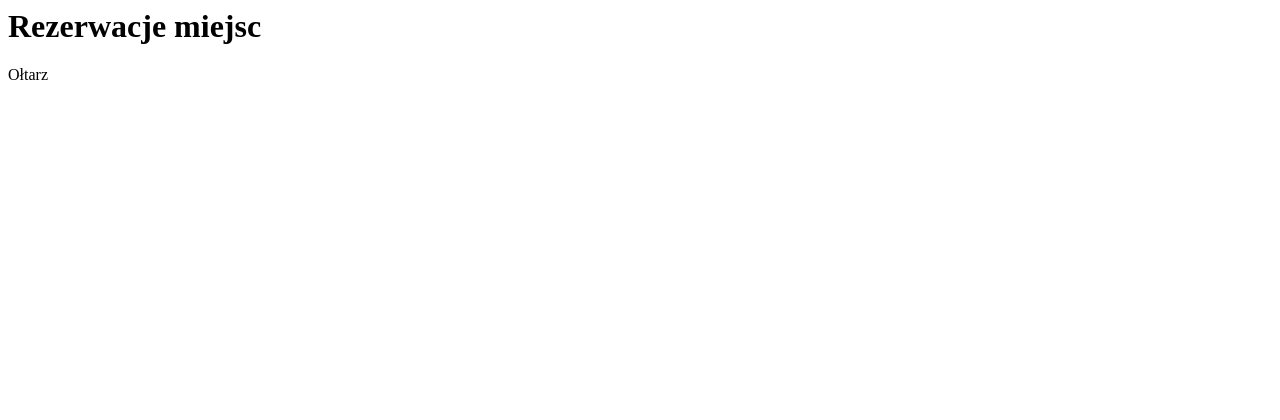
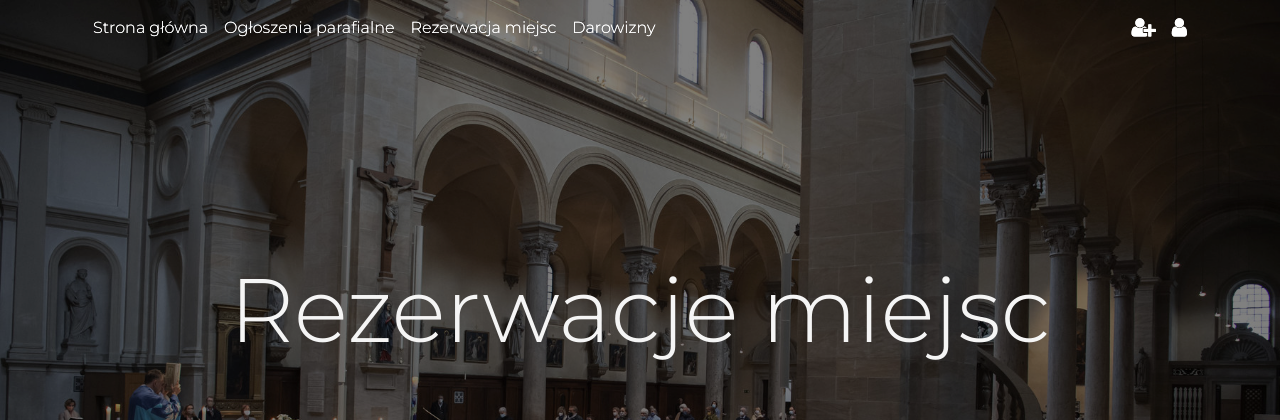
Before and after one commit to marcinele/Parish-website, a PHP site: page /reservations in a window 1280 px wide. Shown: the top 420 px of the page. Before the commit the page ends 80 px from the top, so only its background shows below. Run offline with PHP 8.4, Linux system fonts and the light colour scheme.

Commit message:
Quick fix

```diff
--- a/html/index.html.twig
+++ b/html/index.html.twig
@@ -42,25 +42,25 @@
             <div class="collapse navbar-collapse" id="navbarNav">
                 <ul class="navbar-nav" id="menu-buttons">
                     <li class="nav-item active">
-                        <a class="nav-link" href="?page=main">Strona główna</a>
+                        <a class="nav-link" href="/main">Strona główna</a>
                     </li>
                     <li class="nav-item">
-                        <a class="nav-link" href="?page=announcements">Ogłoszenia parafialne</a>
+                        <a class="nav-link" href="/announcements">Ogłoszenia parafialne</a>
                     </li>
                     <li class="nav-item">
-                        <a class="nav-link" href="?page=reservations">Rezerwacja miejsc</a>
+                        <a class="nav-link" href="/reservations">Rezerwacja miejsc</a>
                     </li>
                     <li class="nav-item">
-                        <a class="nav-link" href="?page=donate">Darowizny</a>
+                        <a class="nav-link" href="/donate">Darowizny</a>
                     </li>
                 </ul>
                 <ul class="navbar-nav ml-auto">
                     {% if(session.id is defined and session.email is defined) %}
                         <li class="nav-item">
-                            <a class="nav-link" href="?page=yourAccount">{{ session.username }}</a>
+                            <a class="nav-link" href="/yourAccount">{{ session.username }}</a>
                         </li>
                         <li class="nav-item">
-                            <form action="../login.php" method="POST">
+                            <form action="" method="POST">
                                 <a class="nav-link">
                                     <button type="submit" name="logoutSubmit"><i class="fa fa-user-times"></i></button>
                                 </a>
@@ -68,10 +68,10 @@
                         </li>
                     {% else %}
                         <li class="nav-item">
-                            <a class="nav-link" href="?page=register"> <i class="fa fa-user-plus fa-lg"></i></a>
+                            <a class="nav-link" href="/register"> <i class="fa fa-user-plus fa-lg"></i></a>
                         </li>
                         <li class="nav-item">
-                            <a class="nav-link" href="?page=login"><i class="fa fa-user fa-lg"></i></a>
+                            <a class="nav-link" href="/login"><i class="fa fa-user fa-lg"></i></a>
                         </li>
                     {% endif %}
                 </ul>
--- a/html/login.html
+++ b/html/login.html
@@ -8,7 +8,7 @@
 {% block content %}
 <div class="span">
     <div class="register_login">
-        <form method="POST" action="../login.php">
+        <form method="POST" action="">
             <p style="font-size:40px; font-weight: bold;">Zaloguj się</p> <br>
             <label>
                 <p class="label-txt">Adres email</p>
--- a/html/register.html
+++ b/html/register.html
@@ -15,7 +15,8 @@
 {% block content %}
 <div class="span">
     <div class="register_login">
-        <form method="POST" action="../register.php">
+        <form method="POST" action="">
+            <div id="correctRegisterInfo">{{ info }}</div>
             <p style="font-size:40px; font-weight: bold;">Zarejestruj się</p> <br>
             <label>
                 <p class="label-txt">Nazwa użytkownika</p>
--- a/html/reservations.html
+++ b/html/reservations.html
@@ -1,7 +1,14 @@
-<head>
-    <script type="text/javascript" src="/js/reservations.js"></script>
-</head>
+{% extends "index.html.twig" %}
 
+{% block style %}
+<link rel="stylesheet" type="text/css" href="/css/reservations.css">
+{% endblock %}
+
+{% block head %}
+<script type="text/javascript" src="/js/reservations.js"></script>
+{% endblock %}
+
+{% block content %}
 <div class="container-fluid p-0">
     <div class="row-fluid">
         <div class="span" id="background_span">
@@ -42,3 +49,4 @@
         </div>
     </div>
 </div>
+{% endblock %}
--- a/index.php
+++ b/index.php
@@ -8,10 +8,10 @@ require __DIR__ . '/vendor/autoload.php';
 $loader = new \Twig\Loader\FilesystemLoader('html');
 $twig = new \Twig\Environment($loader);
 
-/*echo $twig->render('index.html.twig', [
+echo $twig->render('index.html.twig', [
     'post' => $_POST,
     'session' => $_SESSION,
-    'get' => $_GET]); */
+    'get' => $_GET]);
 
 $allowed_pages = ['main', 'announcements', 'donate', 'login', 'register', 'reservations'];
 
@@ -23,3 +23,12 @@ if( isset($_GET['page']) && in_array($_GET['page'], $allowed_pages) ){
         print 'Dany plik nie istnieje!';
     }
 }
+else{
+    include('main.php');
+}
+
+if (isset($_POST['logoutSubmit'])) {
+    unset($_SESSION['id']);
+    unset($_SESSION['email']);
+    echo "<script> window.location.href = '/main' </script>";
+}
```
Also changed, not shown: css/register.css (+8 -0 lines), js/register.js (+12 -0 lines), login.php (+1 -10 lines), register.php (+28 -34 lines).
